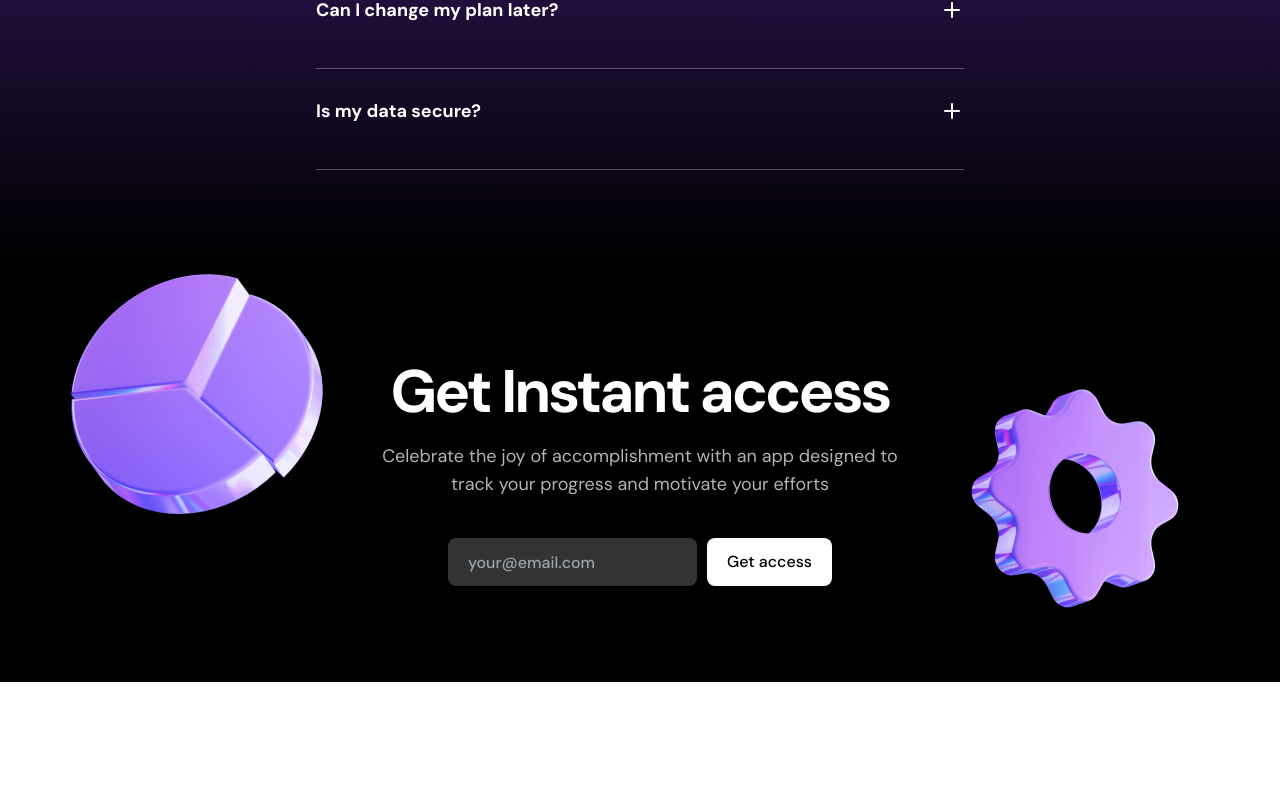
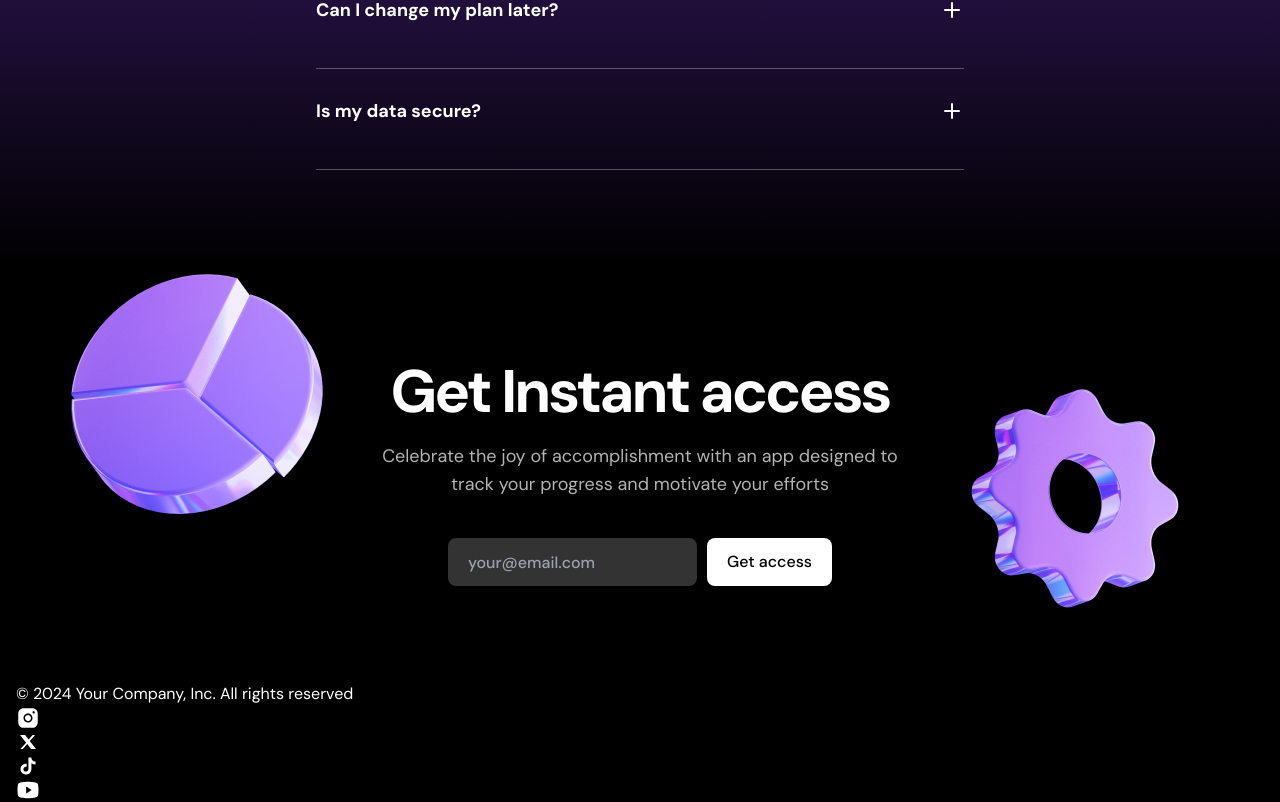
Before and after one commit to diego-teileche/dark-saas-landing-page, a Next.js app: page / in a window 1280 px wide. Shown: the part 3424-4226 px from the top of the page. Before the commit the page ends 4106 px from the top, so only its background shows below. Built offline with nearby package versions, Linux system fonts and the light colour scheme.

Commit message:
Footer
- Copy rights paragraph added
- Social media icons added
- Some basic styles added

```diff
--- a/src/components/Footer.tsx
+++ b/src/components/Footer.tsx
@@ -1,3 +1,30 @@
+import InstaIcon from "@/assets/icons/insta.svg"
+import XSocial from "@/assets/icons/x-social.svg"
+import TiktokIcon from "@/assets/icons/tiktok.svg"
+import YoutubeIcon from "@/assets/icons/youtube.svg"
+
 export const Footer = () => {
-  return null;
-};
+  return (
+    <footer className="bg-black text-white">
+      <div className="container">
+        <div>
+          <div>&copy; 2024 Your Company, Inc. All rights reserved</div>
+          <ul>
+            <li>
+              <InstaIcon />
+            </li>
+            <li>
+              <XSocial />
+            </li>
+            <li>
+              <TiktokIcon />
+            </li>
+            <li>
+              <YoutubeIcon />
+            </li>
+          </ul>
+        </div>
+      </div>
+    </footer>
+  )
+}
```
